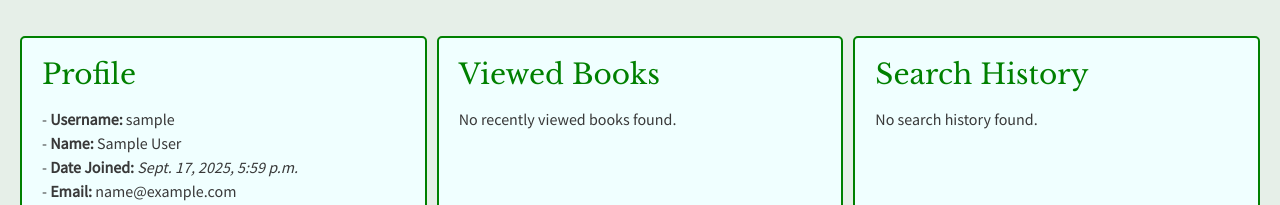
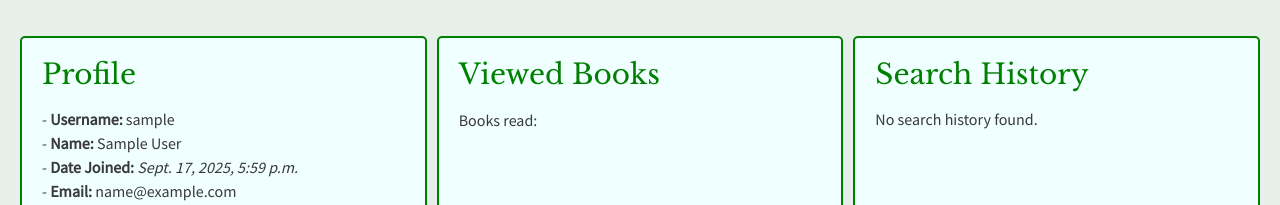
Before and after one commit to Henrique42/Booklogs, a Django app: page /accounts/profile/ in a window 1280 px wide. Shown: the part 100-305 px from the top of the page. Run offline with Django 5.2, Linux system fonts and the light colour scheme; the visitor is signed in with stand-in values (Sample User, id 1); data comes from the database, SQL or seed files in the repository; data that the repository does not hold is empty; some libraries are stand-ins or nearby versions.

Commit message:
Django template tag for books viewed added (chapter 10)

```diff
--- /dev/null
+++ b/booklogs/reviews/templates/read_list.html
@@ -0,0 +1,6 @@
+<p>Books read:</p>
+<ul>
+  {% for book in books_read %}
+  <li>{{ book }}
+  {% endfor %}
+</ul>
--- /dev/null
+++ b/booklogs/reviews/templatetags/profile_tags.py
@@ -0,0 +1,14 @@
+from django import template
+from reviews.models import Review
+
+register = template.Library()
+
+@register.inclusion_tag('read_list.html')
+def book_list(username):
+  """Render the list of books read by a user.
+  :param: str username The username for whom the books should be fetched
+  :return: dict of books read by user
+  """
+  reviews = Review.objects.filter(creator__username__contains=username)
+  book_list = [review.book.title for review in reviews]
+  return {'books_read': book_list}
--- a/booklogs/templates/profile.html
+++ b/booklogs/templates/profile.html
@@ -1,4 +1,5 @@
 {% extends "base.html" %}
+{% load profile_tags %}
 
 {% block title %}{{ request.user.username }}'s Profile | Booklogs{% endblock %}
 
@@ -44,11 +45,7 @@
     <div class="infocell" >
       <h3>Viewed Books</h3>
       <p>
-        {% for book_id, book_title in request.session.viewed_books %}
-        - <a href="/books/{{ book_id }}">{{ book_title }}</a><br>
-        {% empty %}
-                No recently viewed books found.
-        {% endfor %}
+        {% book_list user.username %}
       </p>
     </div>
 
```
